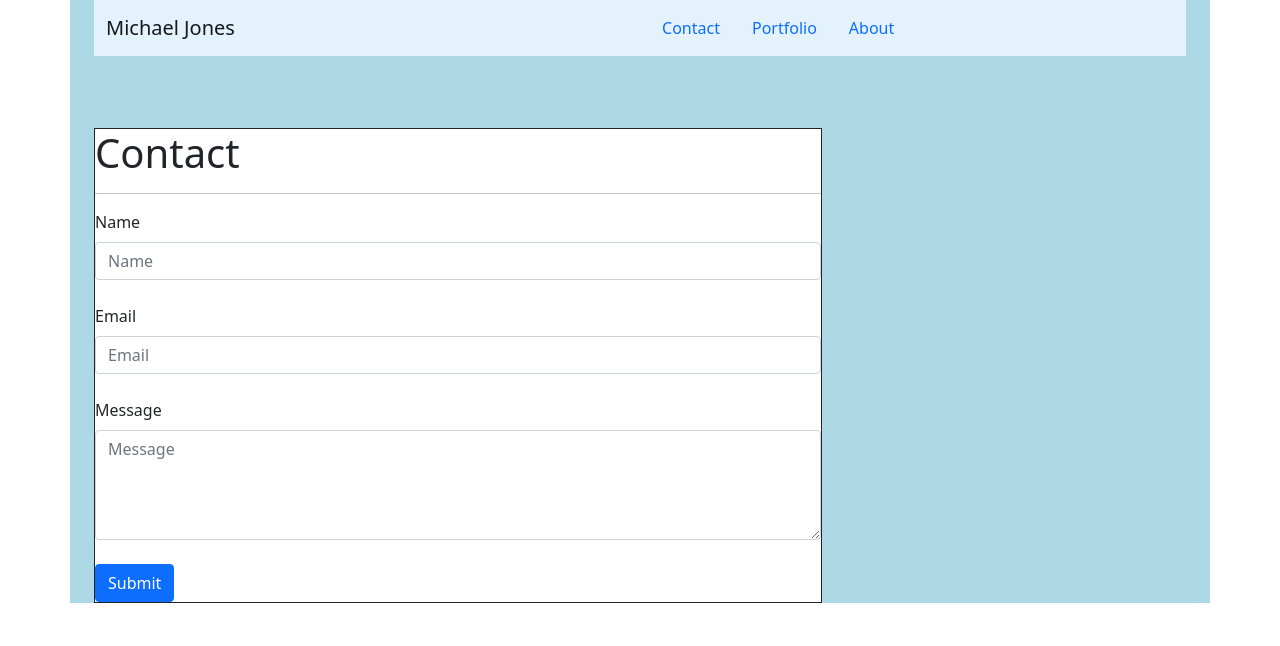
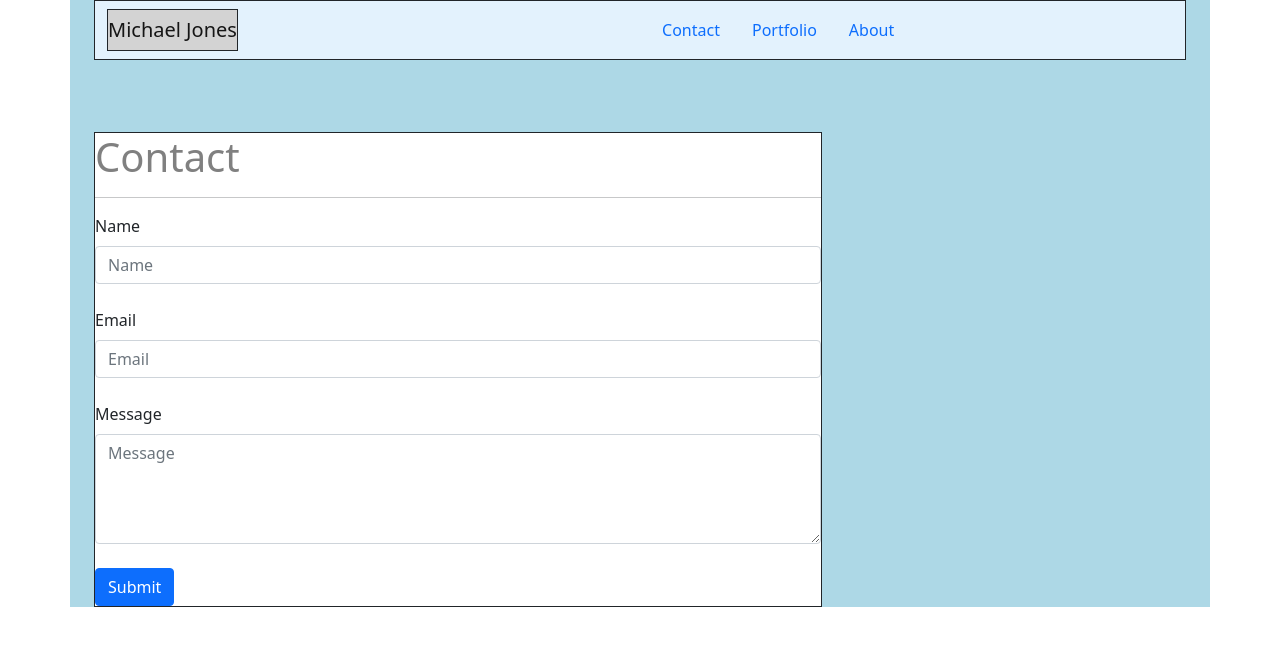
Before and after one commit to mtjones1979/AboutMichael, a plain HTML site: page contact.html in a window 1280 px wide. Drawn offline with nearby package versions, Linux system fonts and the light colour scheme.

Commit message:
3rd update

```diff
--- a/contact.html
+++ b/contact.html
@@ -19,9 +19,9 @@
   <div class="container" style="background-color: lightblue;">
 
     <div class="container">
-    <nav class="navbar sticky-top navbar-expand-lg navbar-light" style="background-color: #e3f2fd">
+    <nav class="navbar sticky-top navbar-expand-lg navbar-light border border-dark" style="background-color: #e3f2fd">
         <div class="container-fluid">
-          <a class="navbar-brand" href="#">Michael Jones</a>
+          <a class="navbar-brand border border-dark" style="background-color: lightgrey" href"#">Michael Jones</a>
           <button class="navbar-toggler" type="button" data-bs-toggle="collapse" data-bs-target="#navbarTogglerDemo01" aria-controls="navbarTogglerDemo01" aria-expanded="false" aria-label="Toggle navigation">
             <span class="navbar-toggler-icon"></span>
           </button>
--- a/style.css
+++ b/style.css
@@ -1,4 +1,3 @@
-.wrapper {
-  background-color: brown;
-
+h1 {
+  color: grey;
 }
```
